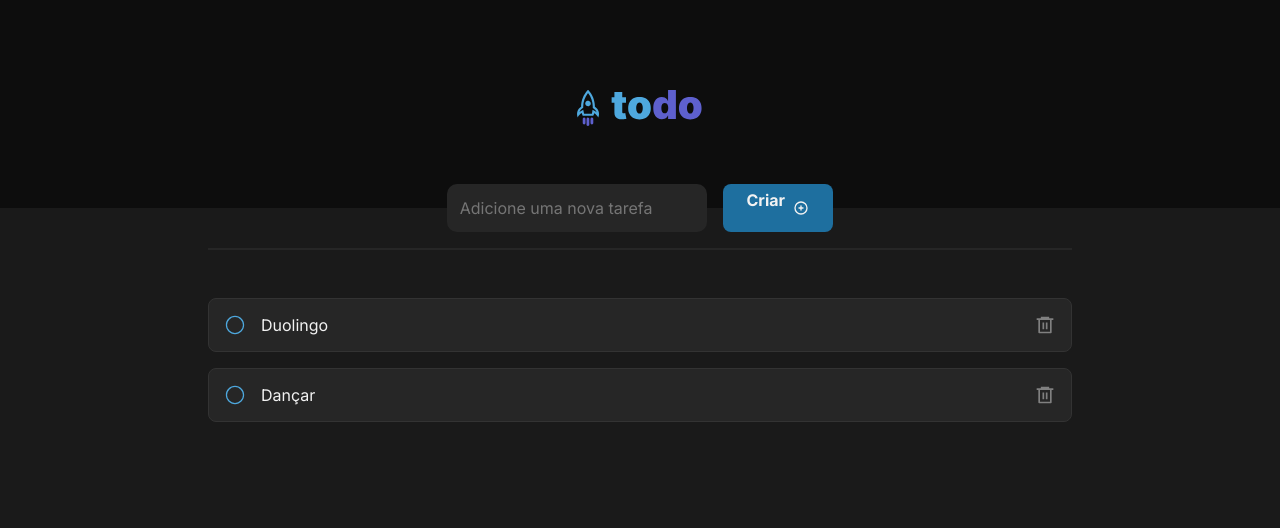
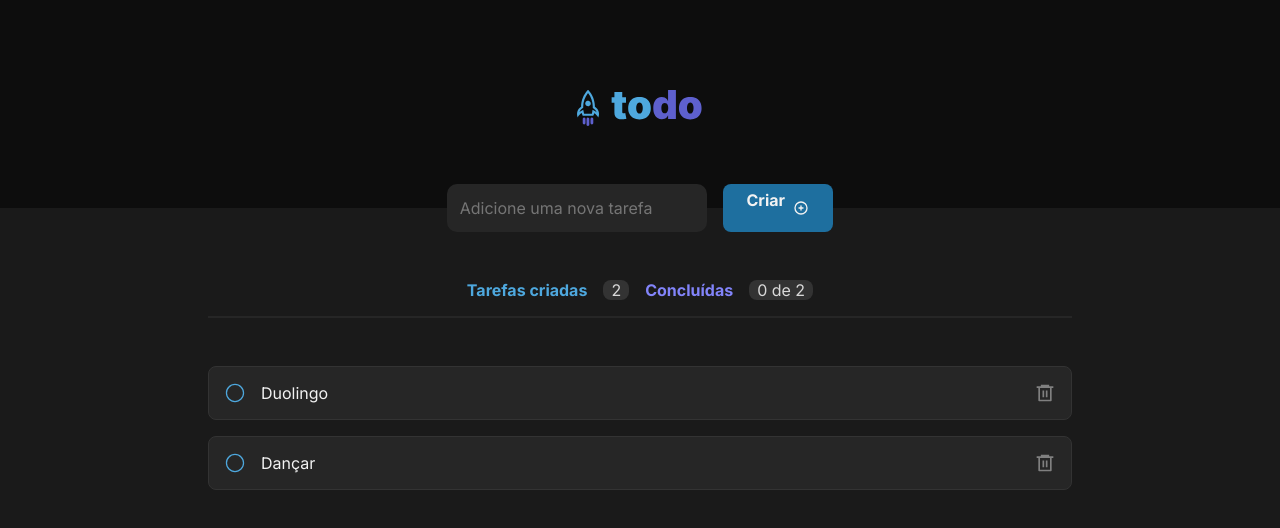
Before and after one commit to daiaanebarbosaf/ToDo-List-, a React (Vite) app: page / in a window 1280 px wide. Shown: the top 528 px of the page. Built offline with nearby package versions, Linux system fonts and the light colour scheme.

Commit message:
implementando a função de contar as tarefas concluídas

```diff
--- a/src/pages/Home/index.jsx
+++ b/src/pages/Home/index.jsx
@@ -2,6 +2,7 @@ import '../../styles/global.css';
 import styles from'./Home.module.css';
 import { useState } from "react";
 
+import clipBoard from '../../assets/clipboard.svg';
 
 import { Header } from '../../components/Header';
 import { Todo } from '../../components/Todo';
@@ -22,6 +23,16 @@ export function Home() {
     },
   ]);
 
+  const checkedTasksCounter = tasks.reduce((prevValue, currentTask) => {
+    if (currentTask.isChecked) {
+      return prevValue + 1
+    }
+
+    return prevValue
+  }, 0)
+
+  console.log(checkedTasksCounter)
+
   function addTask(text){
     const newTasks = [
       ...tasks,
@@ -31,8 +42,6 @@ export function Home() {
         isCompleted: false,
       },
     ];
-
-    console.log(text)
 
    setTasks(newTasks);
   }
@@ -47,15 +56,15 @@ export function Home() {
    setTasks(filteredTasks);
   }
 
-  function completeTask(id, isCompleted){
+  function completeTask(id){
     const newTasks = [...tasks];
       newTasks.map((task) =>
         task.id === id ? (task.isCompleted = !task.isCompleted) : task
-
       );
 
     setTasks(newTasks);
   }
+
 
   return (
     <div className={styles.container}>
@@ -66,9 +75,33 @@ export function Home() {
           addTask={addTask}
         />
 
+        <div className={styles.sectionTasks}>
+            <div className={styles.statusTasks}>
+              <div className={styles.task}>
+                <p className={styles.pTasksCreated}>Tarefas criadas</p>
+                <span>{tasks.length}</span>
+              </div>
+
+              <div className={styles.task}>
+                <p className={styles.pCompletedTasks}>Concluídas</p>
+                <span>{checkedTasksCounter} de {tasks.length}</span>
+              </div>
+          </div>
+        </div>
+
         <div className={styles.line}></div>
 
         <div className={styles.listTasks}>
+          {
+            tasks.length === 0 ?
+                    <div className={styles.sectionEmpty}>
+                    <img src={clipBoard} alt="Icone de uma prancheta" />
+                    <p>Você ainda não tem tarefas cadastradas </p>
+                    <span>Crie tarefas e organize seus itens a fazer</span>
+                  </div>
+            : ""
+          }
+
           {
             tasks.map((task) =>(
               <Todo
@@ -80,10 +113,7 @@ export function Home() {
             ))
           }
         </div>
-
       </main>
-
-
     </div>
   )
 }
```
